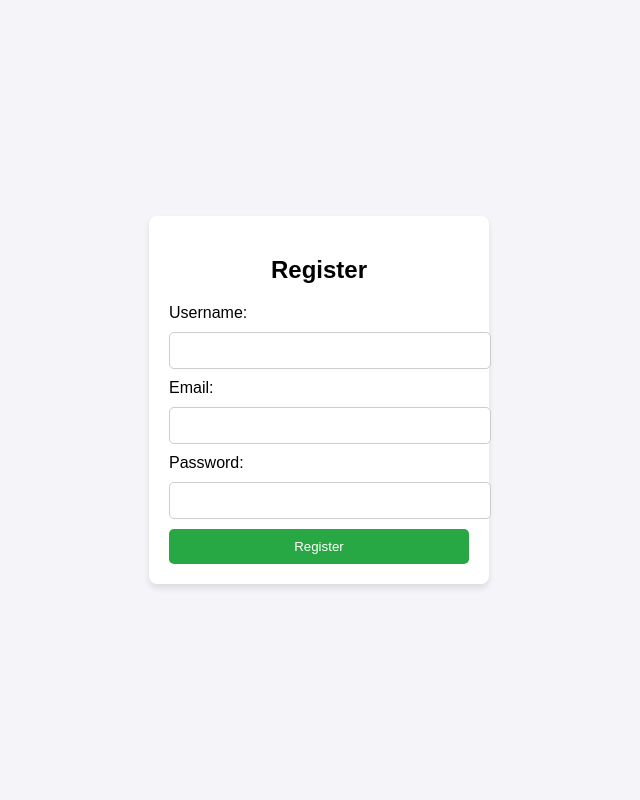
After one commit to sarakhan7/FitPets, a Django app: page /register/ in a window 1280 px wide. The commit adds this page. Shown: the whole page, without its empty margins (321-961 px from the left). Run offline with Django 5.2, Linux system fonts and the light colour scheme.

Commit message:
Created register button and page

```diff
--- a/mywebsite/myapp/templates/myapp/home.html
+++ b/mywebsite/myapp/templates/myapp/home.html
@@ -43,7 +43,7 @@
         <h1>My Website</h1>
         <div class="buttons">
             <a href="/login/" class="login">Login</a>
-            <a class="register">Register</a>
+            <a href="/register/" class="register">Register</a>
         </div>
     </header>
 </body>
--- /dev/null
+++ b/mywebsite/myapp/templates/myapp/register.html
@@ -0,0 +1,65 @@
+<!DOCTYPE html>
+<html lang="en">
+<head>
+    <meta charset="UTF-8">
+    <meta name="viewport" content="width=device-width, initial-scale=1.0">
+    <title>Register Page</title>
+    <style>
+        body {
+            font-family: Arial, sans-serif;
+            background-color: #f4f4f9;
+            display: flex;
+            justify-content: center;
+            align-items: center;
+            height: 100vh;
+            margin: 0;
+        }
+        .register-container {
+            background-color: white;
+            padding: 20px;
+            border-radius: 8px;
+            box-shadow: 0 4px 6px rgba(0, 0, 0, 0.1);
+            width: 300px;
+        }
+        h2 {
+            text-align: center;
+        }
+        input {
+            width: 100%;
+            padding: 10px;
+            margin: 10px 0;
+            border: 1px solid #ccc;
+            border-radius: 5px;
+        }
+        button {
+            width: 100%;
+            padding: 10px;
+            background-color: #28a745;
+            color: white;
+            border: none;
+            border-radius: 5px;
+            cursor: pointer;
+        }
+        button:hover {
+            background-color: #218838;
+        }
+    </style>
+</head>
+<body>
+    <div class="register-container">
+        <h2>Register</h2>
+        <form action="/register" method="POST">
+            <label for="username">Username:</label>
+            <input type="text" id="username" name="username" required>
+
+            <label for="email">Email:</label>
+            <input type="email" id="email" name="email" required>
+
+            <label for="password">Password:</label>
+            <input type="password" id="password" name="password" required>
+
+            <button type="submit">Register</button>
+        </form>
+    </div>
+</body>
+</html>
--- a/mywebsite/myapp/views.py
+++ b/mywebsite/myapp/views.py
@@ -12,6 +12,9 @@ def home(request):
 
 def login(request):
     return render(request, 'myapp/login.html')
+
+def register(request):
+    return render(request, 'myapp/register.html')
 
 def task_list(request):
     tasks = ToDoItem.objects.all()  # Get all tasks from the database
--- a/mywebsite/mywebsite/urls.py
+++ b/mywebsite/mywebsite/urls.py
@@ -23,6 +23,7 @@ urlpatterns = [
     path('admin/', admin.site.urls),
     path('', views.home, name='home'),
     path('login/', views.login, name='login'),
+    path('register/', views.register, name='register'),
     path('tasks/', views.task_list, name='task_list'),
     path('exercises/', views.exercise_list, name='exercise_list'),
     path('stretching/', views.stretching_list, name='stretching_list'),
```
Also changed, not shown: mywebsite/db.sqlite3.
